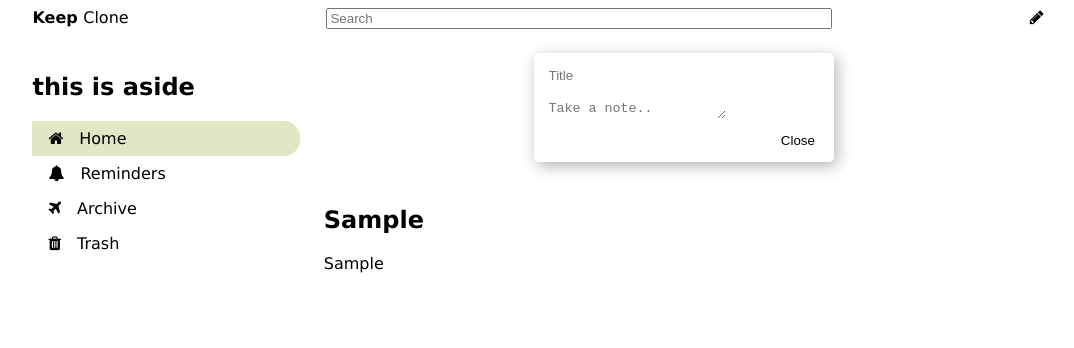
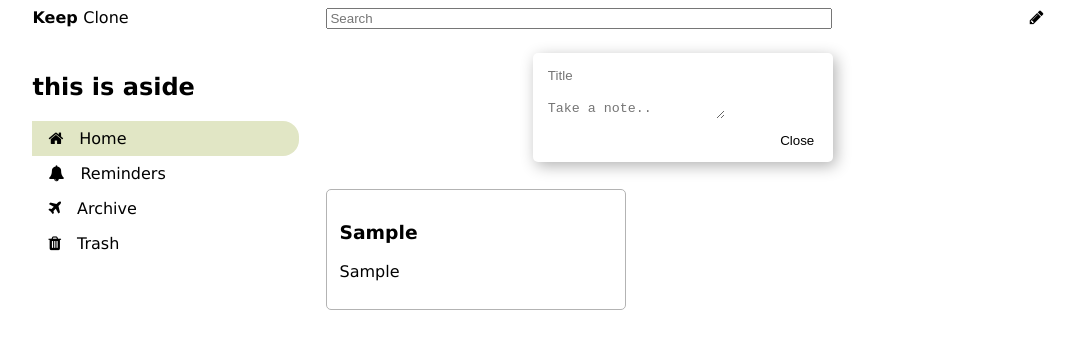
Before and after one commit to lukas-anci/keep-clone, a React (Create React App) app: page / in a window 1280 px wide. Both pictures are taken after typing "Sample", "Sample" into the empty fields and a click on the button "Close". Shown: the top 348 px of the page, without its empty margins (102-1176 px from the left). Built offline with nearby package versions, Linux system fonts and the light colour scheme; the HTML template or start-up script is replaced by a standard one.

Commit message:
styled cards

```diff
--- a/src/components/appNoteList/appNoteList.jsx
+++ b/src/components/appNoteList/appNoteList.jsx
@@ -1,5 +1,6 @@
 import React, { Component } from 'react';
 import OneNote from './../common/oneNote/oneNote';
+import './style.css';
 class AppNoteList extends Component {
   state = {};
   render() {
@@ -8,7 +9,6 @@ class AppNoteList extends Component {
         {this.props.onNew.map((n) => (
           <OneNote key={n._id} title={n.title} body={n.body} />
         ))}
-        <OneNote />
       </div>
     );
   }
--- /dev/null
+++ b/src/components/appNoteList/style.css
@@ -0,0 +1,4 @@
+.app-note {
+  display: flex;
+  flex-wrap: wrap;
+}
--- a/src/components/common/oneNote/oneNote.jsx
+++ b/src/components/common/oneNote/oneNote.jsx
@@ -1,11 +1,12 @@
 import React, { Component } from 'react';
+import './style.css';
 class OneNote extends Component {
   state = {};
   render() {
     console.log('oneNoteprops', this.props);
     return (
-      <div>
-        <h2>{this.props.title}</h2>
+      <div className="card">
+        <h3>{this.props.title}</h3>
         <p>{this.props.body}</p>
       </div>
     );
--- /dev/null
+++ b/src/components/common/oneNote/style.css
@@ -0,0 +1,7 @@
+.card {
+  padding: 0.8em;
+  border-radius: 5px;
+  min-width: 300px;
+  border: 1px solid #b3b3b3;
+  margin: 0.2em;
+}
```
